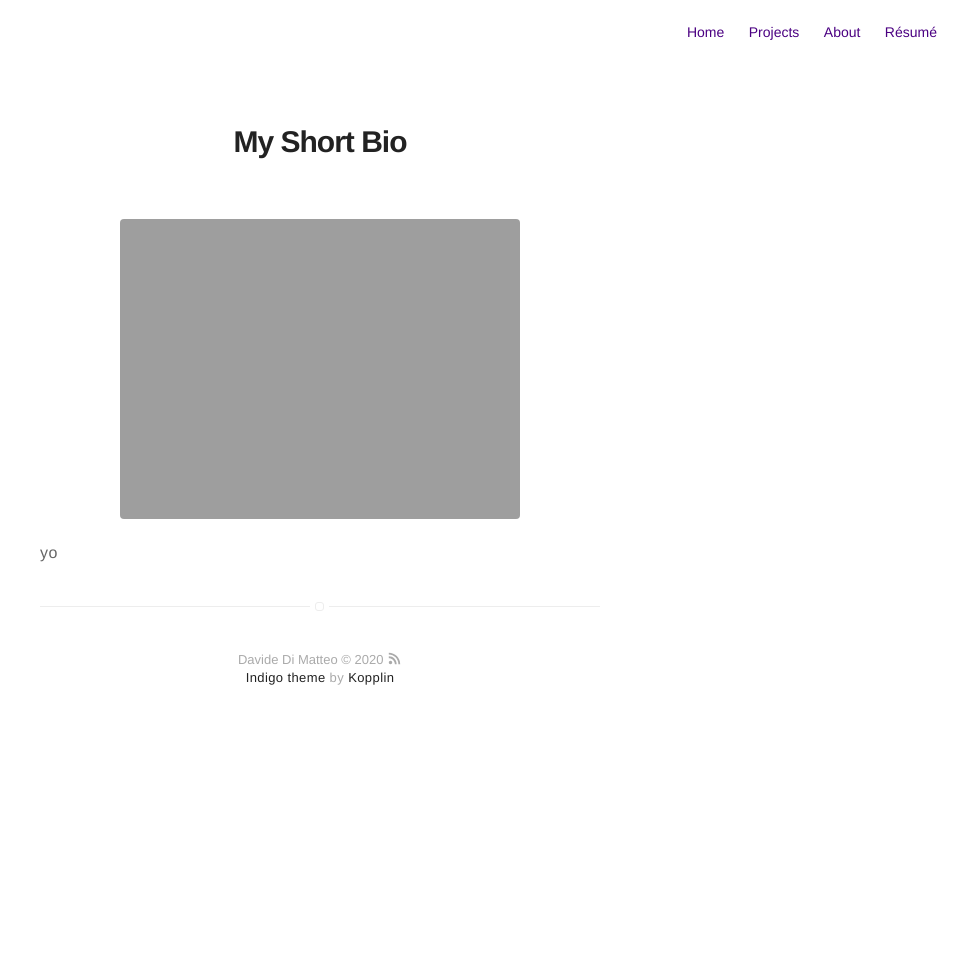
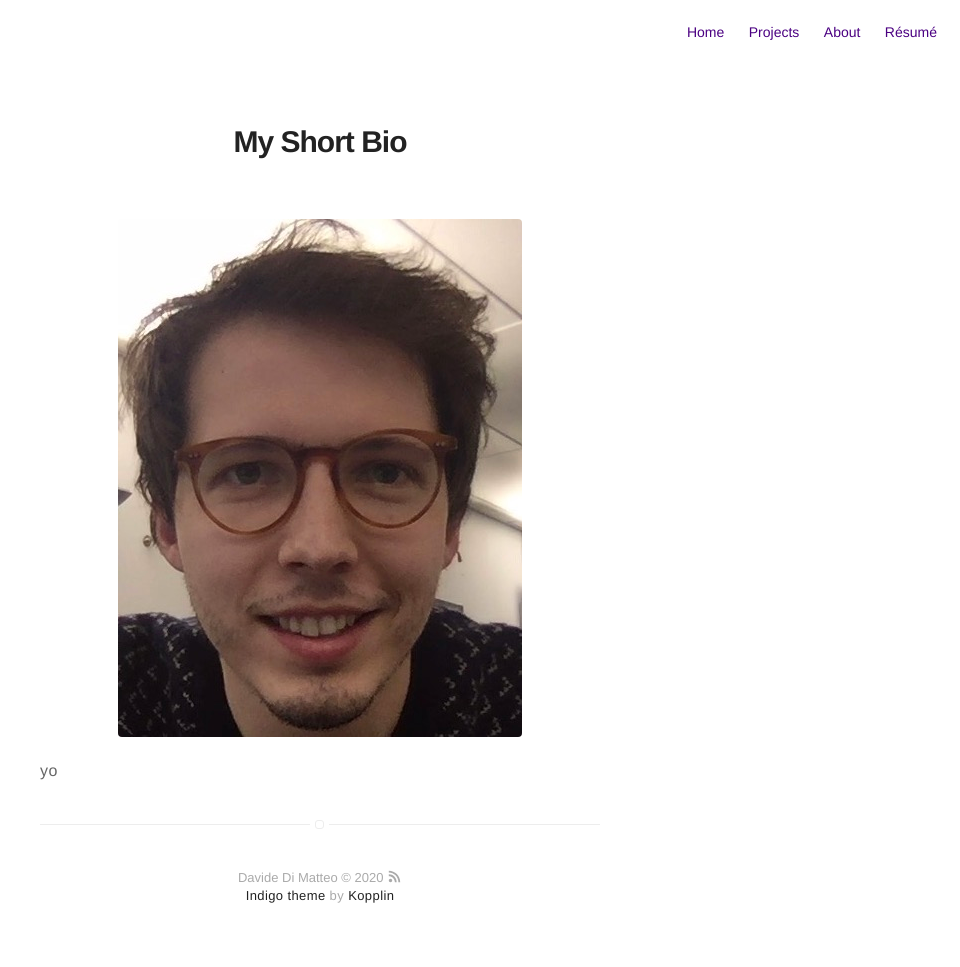
Before and after one commit to dadadima94/dadadima94.github.io, a Jekyll site: the page built from about.md, in a window 1280 px wide. Shown: the whole page, without its empty margins (320-1280 px from the left). Built offline with Jekyll 4.4.1, drawn with Linux system fonts in a browser that asks for light colours; before the commit the page ends 900 px from its top, so only the background shows below that.

Commit message:
first draft - pictures

```diff
--- a/_config.yml
+++ b/_config.yml
@@ -8,7 +8,7 @@ description: Dima's personal website - news, blog, and related stuff.
 # if it's an external image, update below for true
 # better with square images
 external-image: false
-picture: profile.jpg
+picture: assets/images/profile.jpg
 
 # If you want to include your resume, set to true
 # and specify source (external or local).
--- a/about.md
+++ b/about.md
@@ -1,7 +1,7 @@
 ---
 title: My Short Bio
 layout: page-md
-picture: assets/images/profile.jpeg
+picture: assets/images/profile.jpg
 ---
 ![Profile Image]({{ site.url }}/{{ page.picture }}){: .center-image }
 
```
